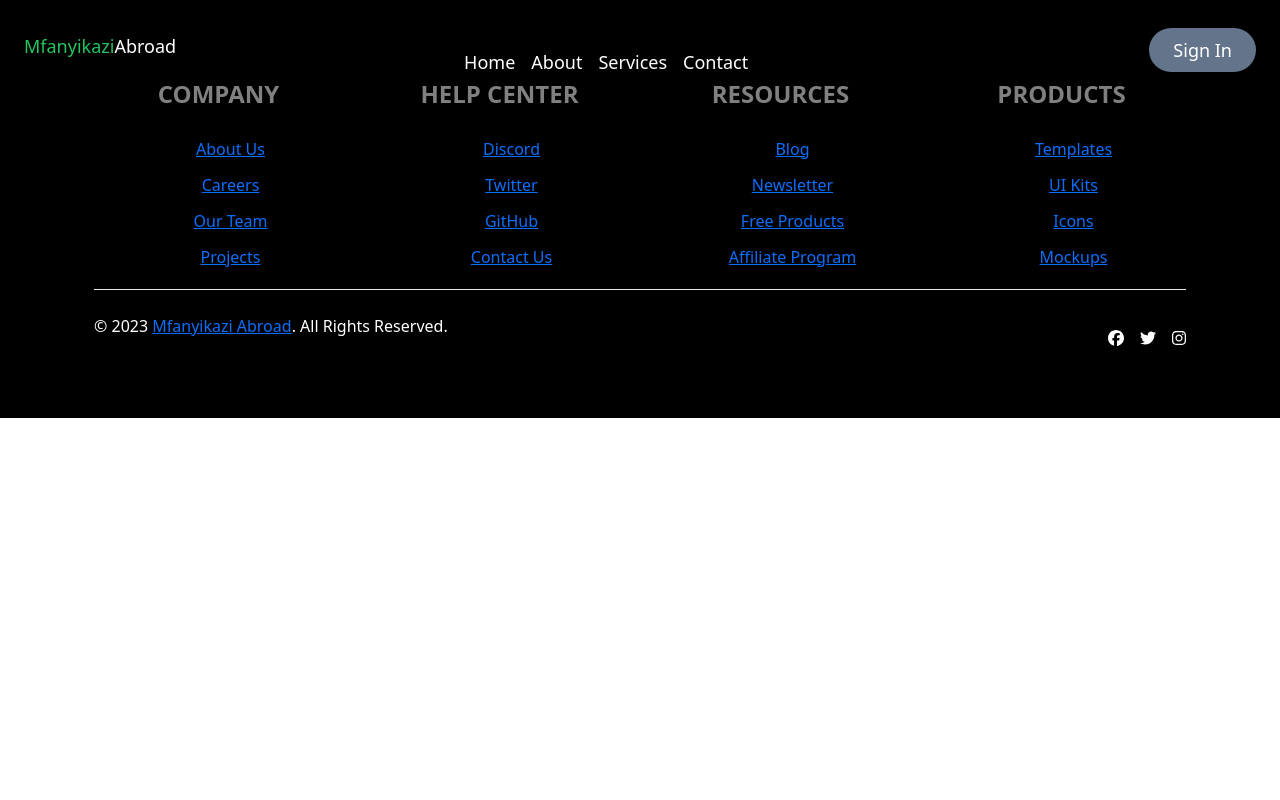
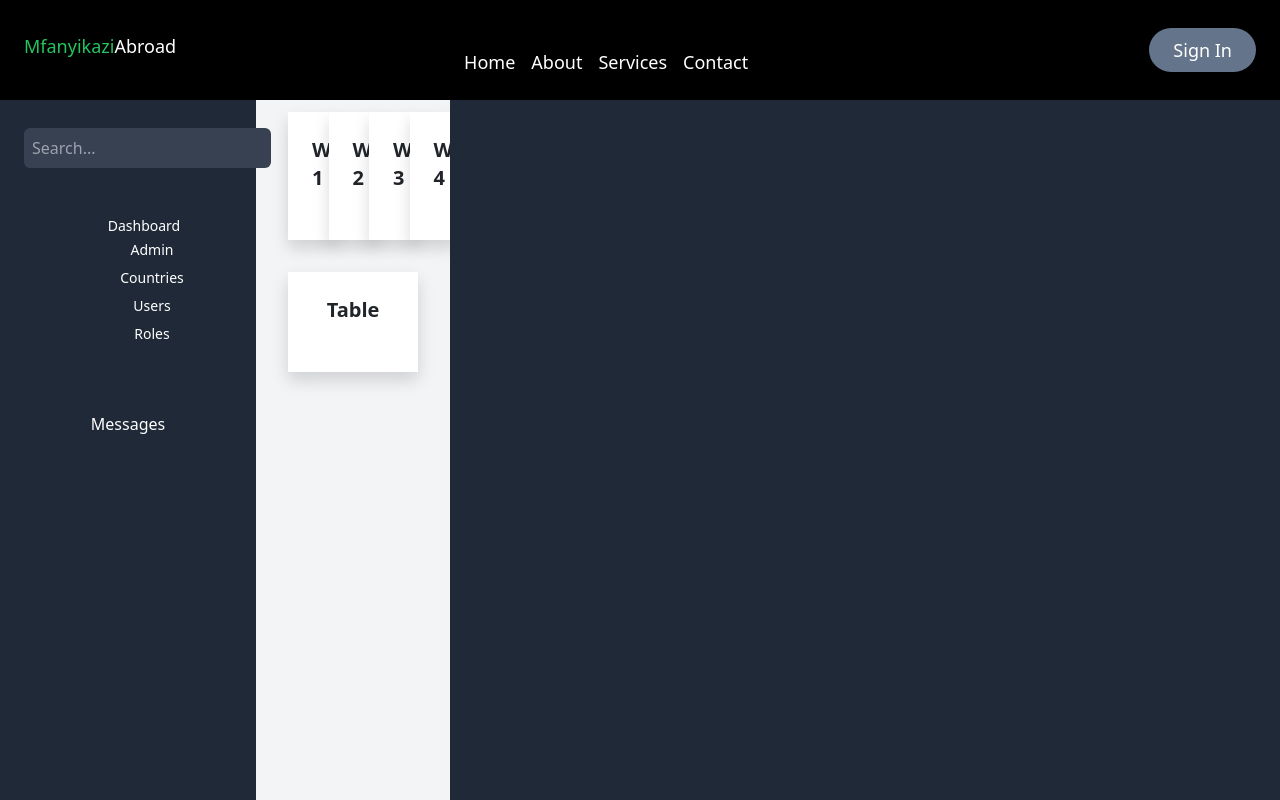
Before and after one commit to olivebishop/Mfanyikazi_Abroad, a React (Create React App) app: page /dashboard in a window 1280 px wide. Shown: the top 800 px of the page. Built offline with nearby package versions, Linux system fonts and the light colour scheme.

Commit message:
added dashboard

```diff
--- a/src/App.js
+++ b/src/App.js
@@ -3,7 +3,7 @@ import { BrowserRouter, Routes, Route } from "react-router-dom";
 import "./App.css";
 import "bootstrap/dist/css/bootstrap.min.css";
 //import 'react-toastify/dist/ReactToastify.css';
-
+import Dashboard from "./pages/dashboard/Dashboard.jsx";
 import Navbar from "./components/Navbar.jsx";
 import Footer from "./components/Footer.jsx";
 import Preloader from "./components/Preloader.jsx";
@@ -41,6 +41,8 @@ function App() {
             <Route path="/country" element={<Country />} />
             <Route path="/signup" element={<Signup />} />
             <Route path="/login" element={<Login />} />
+            <Route path="/dashboard" element={<Dashboard />} />
+
             <Route path="*" element={<NotFound />} />
           </Routes>
           <Footer />
--- /dev/null
+++ b/src/components/DashboardFooter.jsx
@@ -0,0 +1,9 @@
+import React from 'react'
+
+function DashboardFooter() {
+  return (
+    <div>DashboardFooter</div>
+  )
+}
+
+export default DashboardFooter
--- /dev/null
+++ b/src/components/DashboardNavbar.jsx
@@ -0,0 +1,9 @@
+import React from 'react'
+
+function DashboardNavbar() {
+  return (
+    <div>DashboardNavbar</div>
+  )
+}
+
+export default DashboardNavbar
--- a/src/components/HeroSection.jsx
+++ b/src/components/HeroSection.jsx
@@ -15,7 +15,7 @@ const HeroSection = () => {
           </p>
           <Link
             to="/signup"
-            className="inline-flex items-center justify-center px-5 py-3 mr-3 text-base font-medium text-center text-white rounded-lg bg-green-600 hover:bg-slate-500 focus:ring-4 focus:ring-blue-300 dark:focus:ring-blue-900"
+            className="inline-flex items-center justify-center px-5 py-3 mr-3 text-base font-medium text-center text-white rounded-lg bg-green-500 hover:bg-slate-500 focus:ring-4 focus:ring-blue-300 dark:focus:ring-blue-900"
           >
             Get started
             <svg className="w-5 h-5 ml-2 -mr-1" fill="currentColor" viewBox="0 0 20 20" xmlns="http://www.w3.org/2000/svg">
@@ -24,7 +24,7 @@ const HeroSection = () => {
           </Link>
           <Link
             to="/country"
-            className="inline-flex items-center justify-center px-5 py-3 mr-3 text-base font-medium text-center text-white rounded-lg bg-green-600 hover:bg-slate-500 focus:ring-4 focus:ring-blue-300 dark:focus:ring-blue-900"
+            className="inline-flex items-center justify-center px-5 py-3 mr-3 text-base font-medium text-center text-white rounded-lg bg-green-500 hover:bg-slate-500 focus:ring-4 focus:ring-blue-300 dark:focus:ring-blue-900"
           >
              Countries Joined
             <svg className="w-5 h-5 ml-2 -mr-1" fill="currentColor" viewBox="0 0 20 20" xmlns="http://www.w3.org/2000/svg">
--- a/src/pages/Country.jsx
+++ b/src/pages/Country.jsx
@@ -1,9 +1,78 @@
-import React from 'react'
+import React from "react";
+import { Link } from "react-router-dom";
+import hero from "../assets/hero.jpg";
 
-function Country() {
+const Country = () => {
+  const countries = [
+    {
+      name: "Saudi Arabia",
+      image: hero,
+      info: "Lorem ipsum dolor sit amet, consectetur adipiscing elit. Sed malesuada consectetur velit, a consectetur metus commodo eu.",
+    },
+    {
+      name: "UAE",
+      image: hero,
+      info: "Lorem ipsum dolor sit amet, consectetur adipiscing elit. Sed malesuada consectetur velit, a consectetur metus commodo eu.",
+    },
+    {
+      name: "Israel",
+      image: hero,
+      info: "Lorem ipsum dolor sit amet, consectetur adipiscing elit. Sed malesuada consectetur velit, a consectetur metus commodo eu.",
+    },
+    {
+      name: "Lebanon",
+      image: null,
+      info: "Coming Soon",
+    },
+    {
+      name: "Lebanon",
+      image: null,
+      info: "Coming Soon",
+    },
+    {
+      name: "Lebanon",
+      image: null,
+      info: "Coming Soon",
+    },
+    // Add more countries here
+  ];
+
   return (
-    <div>Country</div>
-  )
-}
+    <div className="bg-black min-h-screen flex flex-col items-center justify-center text-white mt-12">
+      <h1 className="text-4xl font-bold mb-8 mt-6">Our App </h1>
+      <h1 className="text-4xl font-bold mb-8">
+        Is soon coming to your Country
+      </h1>
+      <div className="grid grid-cols-1 sm:grid-cols-2 md:grid-cols-3 gap-8">
+        {countries.map((country, index) => (
+          <div
+            key={index}
+            className="bg-gray-800 p-4 rounded-lg shadow-md hover:bg-gray-700 transition duration-300 cursor-pointer"
+          >
+            {country.image ? (
+              <img
+                src={country.image}
+                alt={country.name}
+                className="h-32 w-full object-contain mb-4"
+              />
+            ) : (
+              <div className="h-32 w-full bg-gray-600 flex items-center justify-center">
+                <p className="text-xl font-bold">Coming Soon</p>
+              </div>
+            )}
+            <h2 className="text-xl font-bold mb-2">{country.name}</h2>
+            <p className="text-sm">{country.info}</p>
+            <Link
+              to="/signup"
+              className="bg-green-600 hover:bg-green-500 text-white font-bold py-2 px-4 rounded mt-4 block text-center"
+            >
+              View Jobs
+            </Link>
+          </div>
+        ))}
+      </div>
+    </div>
+  );
+};
 
-export default Country
+export default Country;
--- /dev/null
+++ b/src/pages/dashboard/Dashboard.jsx
@@ -0,0 +1,122 @@
+import React from "react";
+
+const Dashboard = () => {
+  const user = "Admin"; // Replace with the actual username or user object
+
+  return (
+    <div className="flex h-screen bg-gray-100">
+      {/* Sidebar */}
+      <nav className="bg-gray-800 text-white w-1/5">
+        {/* Top Nav */}
+        <div className="flex items-center justify-between p-4">
+          <div className="rounded-full bg-white w-8 h-8 flex items-center justify-center">
+            {/* Profile Icon */}
+            <svg
+              xmlns="http://www.w3.org/2000/svg"
+              className="h-5 w-5 text-gray-800"
+              viewBox="0 0 20 20"
+              fill="currentColor"
+            >
+              <path
+                fillRule="evenodd"
+                d="M10 20a1 1 0 01-1-1V9a1 1 0 011-1h9a1 1 0 011 1v10a1 1 0 01-1 1h-9zm0 0V9h9v10h-9zm6-6a1 1 0 01-1-1V3a1 1 0 112 0v10a1 1 0 01-1 1z"
+                clipRule="evenodd"
+              />
+            </svg>
+          </div>
+          {/* Profile Dropdown */}
+          <div className="rounded-md bg-white text-gray-800 p-2 hidden">
+            <ul className="text-sm">
+              <li className="py-1 hover:bg-gray-700 cursor-pointer">
+                <span>Profile</span>
+                <ul className="pl-4">
+                  <li className="py-1 hover:bg-gray-700 cursor-pointer">
+                    Settings
+                  </li>
+                  <li className="py-1 hover:bg-gray-700 cursor-pointer">
+                    Logout
+                  </li>
+                </ul>
+              </li>
+            </ul>
+          </div>
+        </div>
+
+        {/* Sidebar Content */}
+        <div className="flex flex-col">
+          {/* Search */}
+          <div className="p-4">
+            <input
+              type="text"
+              placeholder="Search..."
+              className="p-2 rounded-md bg-gray-700 text-white focus:outline-none"
+            />
+          </div>
+
+          {/* Main Navigation */}
+          <ul className="text-sm">
+            <li className="p-4 hover:bg-gray-700 cursor-pointer">
+              <span>Dashboard</span>
+              <ul className="pl-4">
+                <li className="py-1 hover:bg-gray-700 cursor-pointer">Admin</li>
+                <li className="py-1 hover:bg-gray-700 cursor-pointer">
+                  Countries
+                </li>
+                <li className="py-1 hover:bg-gray-700 cursor-pointer">Users</li>
+                <li className="py-1 hover:bg-gray-700 cursor-pointer">Roles</li>
+              </ul>
+            </li>
+          </ul>
+
+          {/* Messages */}
+          <div className="p-4 mt-auto">Messages</div>
+        </div>
+      </nav>
+
+      {/* Main Content */}
+      <main className="flex-1 p-8">
+        <h1 className="text-2xl font-bold mb-4">Dashboard</h1>
+
+        {/* Widgets */}
+        <div className="grid grid-cols-1 md:grid-cols-2 lg:grid-cols-4 gap-8 mb-8">
+          {/* Widget 1 */}
+          <div className="bg-white p-4 shadow">
+            <h2 className="text-xl font-bold mb-4">Widget 1</h2>
+            {/* Widget Content */}
+          </div>
+
+          {/* Widget 2 */}
+          <div className="bg-white p-4 shadow">
+            <h2 className="text-xl font-bold mb-4">Widget 2</h2>
+            {/* Widget Content */}
+          </div>
+
+          {/* Widget 3 */}
+          <div className="bg-white p-4 shadow">
+            <h2 className="text-xl font-bold mb-4">Widget 3</h2>
+            {/* Widget Content */}
+          </div>
+
+          {/* Widget 4 */}
+          <div className="bg-white p-4 shadow">
+            <h2 className="text-xl font-bold mb-4">Widget 4</h2>
+            {/* Widget Content */}
+          </div>
+        </div>
+
+        {/* Table */}
+        <div className="bg-white p-4 shadow mb-8">
+          <h2 className="text-xl font-bold mb-4">Table</h2>
+          {/* Table Content */}
+        </div>
+      </main>
+
+      {/* Footer */}
+      <footer className="bg-gray-800 text-white text-center py-4 w-full">
+        <p>mfanyikazi Abroad 2023</p>
+      </footer>
+    </div>
+  );
+};
+
+export default Dashboard;
```
Also changed, not shown: src/pages/Login.jsx (+68 -6 lines).
